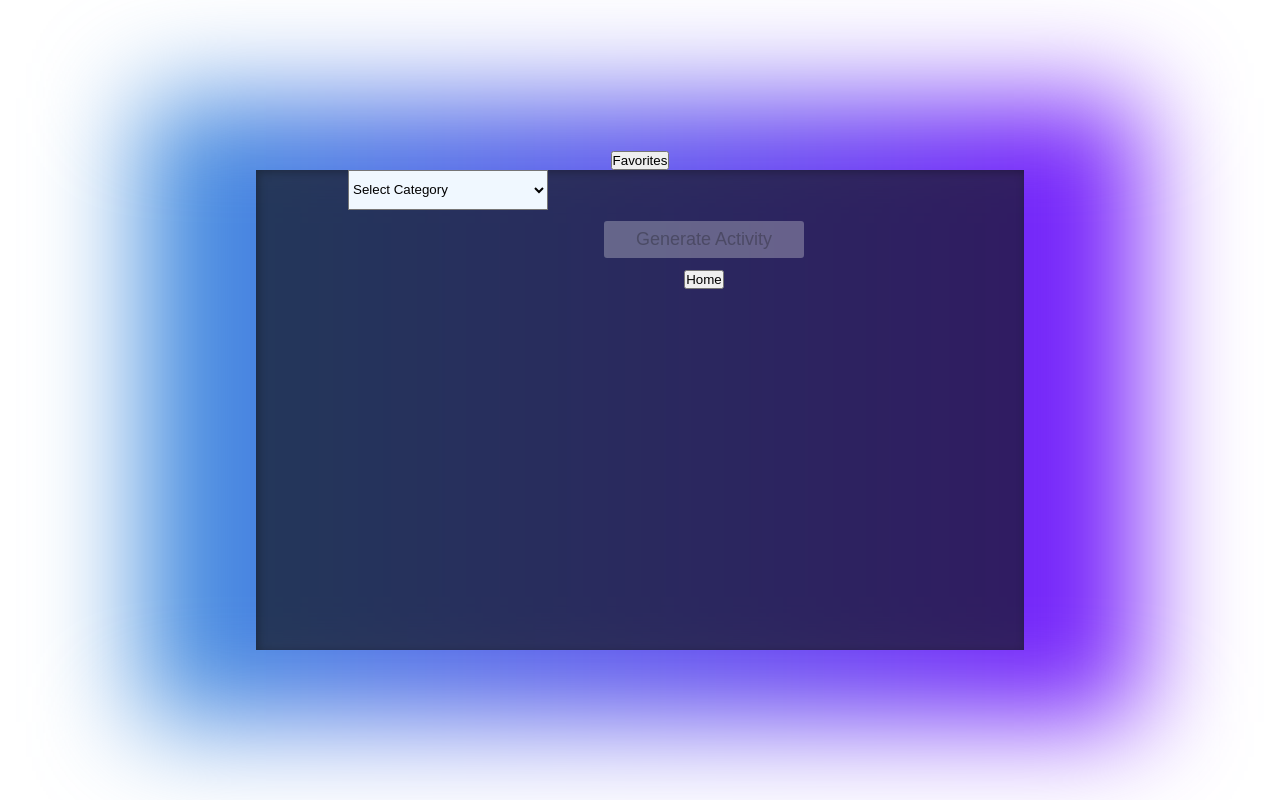
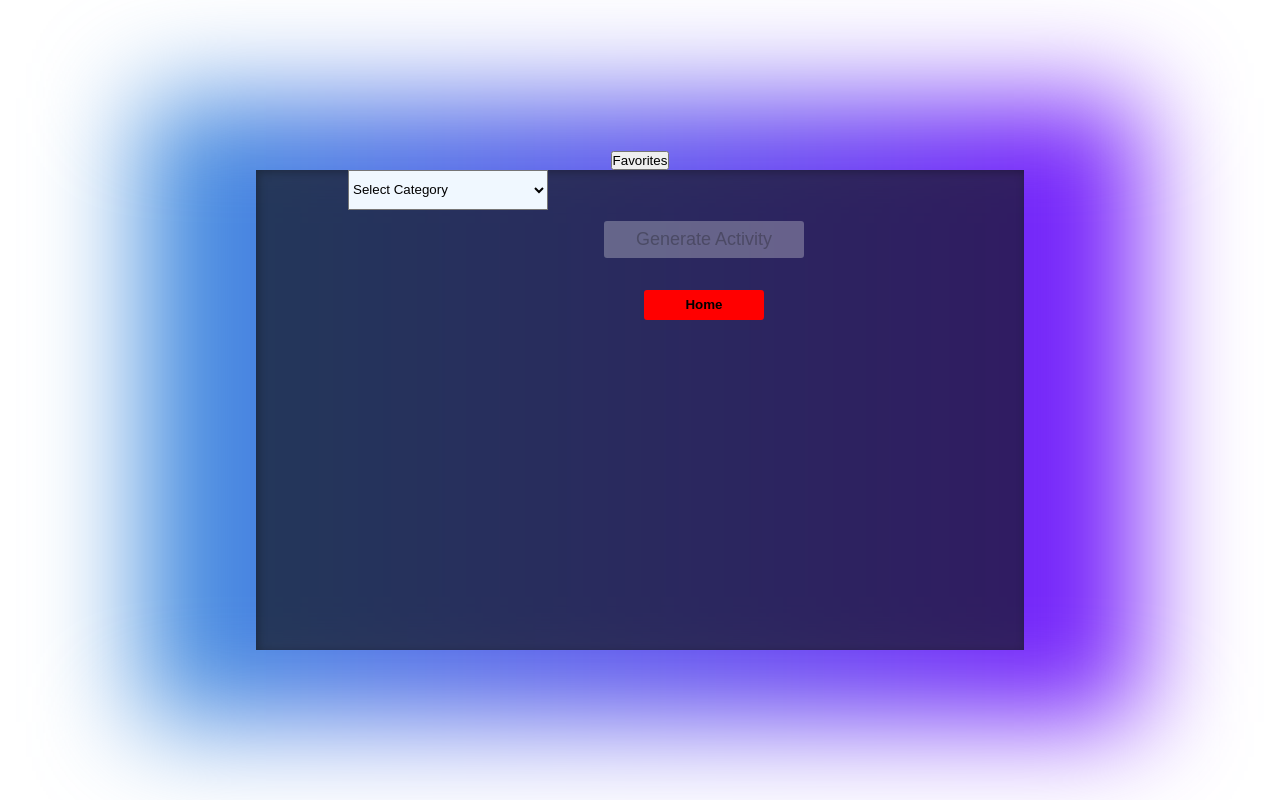
Before and after one commit to Fakhatova/RAG-TIME, a React (Create React App) app: page /Activity in a window 1280 px wide. Built offline with nearby package versions, Linux system fonts and the light colour scheme.

Commit message:
give css styling for home button

```diff
--- a/src/Components/ErrorPage/ErrorPage.css
+++ b/src/Components/ErrorPage/ErrorPage.css
@@ -11,3 +11,17 @@
     justify-content: center;
     align-items: center;
 }
+
+.error-string {
+font-weight: 700;
+}
+
+.home-btn {
+    height: 30px;
+    width: 120px;
+    border-radius: 3px;
+    border: transparent;
+    background: red;
+    font-weight: 800;
+    margin: 20px;
+}
--- a/src/Components/ErrorPage/ErrorPage.js
+++ b/src/Components/ErrorPage/ErrorPage.js
@@ -5,7 +5,7 @@ import './ErrorPage.css'
 const ErrorPage = () => {
     return (
         <div className="error-container">
-        <p>
+        <p className="error-string">
             404 ERROR. SERVER ERROR... PLEASE TRY AGAIN LATER
         </p>
         <Link to='/'>
```
